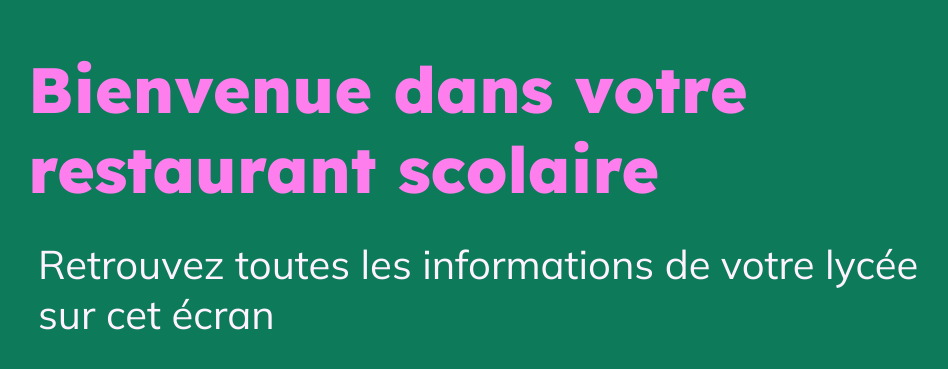
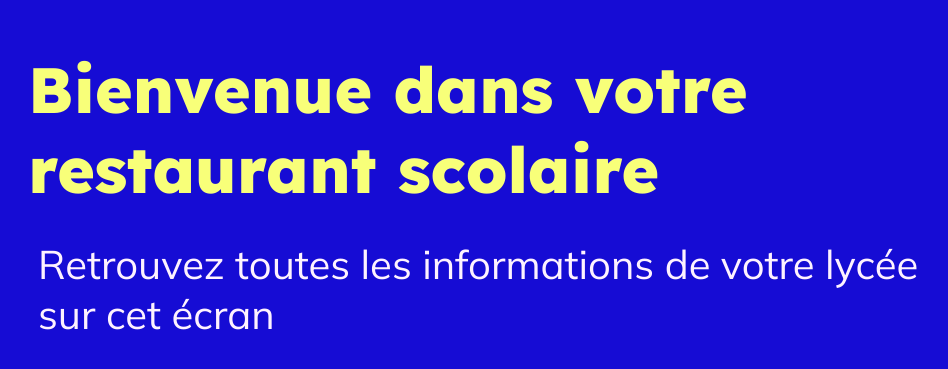
Before and after one commit to costiass/CVL, a plain HTML site: page index.html in a window 1280 px wide. Shown: the part 201-570 px from the top of the page, without its empty margins (132-1080 px from the left). Drawn offline with Linux system fonts and the light colour scheme; a web font is replaced by a local one.

Commit message:
Update style.css

```diff
--- a/style.css
+++ b/style.css
@@ -1,6 +1,6 @@
 :root{
-    --primary-color: rgb(13, 123, 90);
-    --secondary-color: rgb(255, 126, 238);
+    --primary-color: rgb(22, 12, 212);
+    --secondary-color: rgb(248, 255, 121);
     --tertiary-color: rgb(254, 242, 255);
 }
 
```
